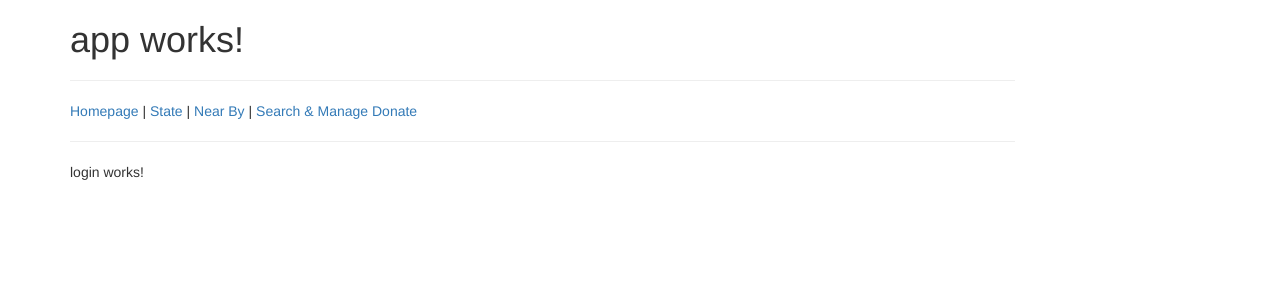
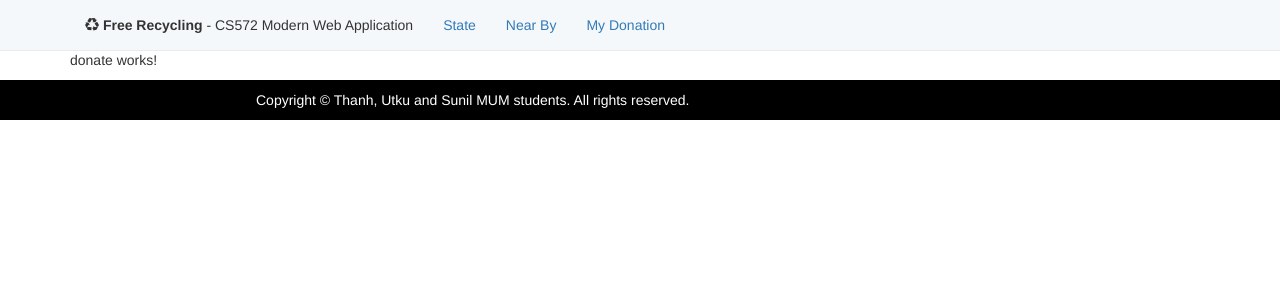
Before and after one commit to itthanhvc/FreeRecycling, an Angular app in the folder client-side/: page /mydonate in a window 1280 px wide. Before the commit this address led to /login. Shown: the top 300 px of the page. Built offline with nearby package versions, Linux system fonts and the light colour scheme.

Commit message:
change to consistency

```diff
--- a/client-side/src/app/app.component.html
+++ b/client-side/src/app/app.component.html
@@ -1,14 +1,41 @@
-<div class="container">
-    <div class="row">
-        <div class="col-xs-10">
-            <h1>{{title}}</h1>
-            <hr>
-            <a [routerLink]="['']">Homepage</a> |
-            <a [routerLink]="['state']">State</a> |
-            <a [routerLink]="['nearby']">Near By</a> |
-            <a [routerLink]="['donate']">Search & Manage Donate</a>
-            <hr>
-            <router-outlet></router-outlet>
-        </div>
+<header class="topBanner">
+  <!--class="topBanner"-->
+  <div class="container">
+    <nav>
+      <ul class="nav navBar nav-left">
+        <li>
+          <span><i class="fa fa-recycle"></i> <strong> Free Recycling</strong> - CS572 Modern Web Application </span>
+        </li>
+      </ul>
+      <ul class="nav navBars">
+        <li>
+          <button type="button" ng-click="collapse()"><i class="fa fa-bars"></i></button>
+        </li>
+
+      </ul>
+      <ul class="nav navBar nav-left" ng-class="activeClass" data-menu-highlighter data-highlight-class-name="active">
+        <li>
+          <a [routerLink]="['']" routerLinkActive="active">State</a> </li>
+        <li>
+          <a [routerLink]="['nearby']" routerLinkActive="active">Near By</a> </li>
+        <li>
+          <a [routerLink]="['mydonate']" routerLinkActive="active">My Donation</a>
+        </li>
+      </ul>
+    </nav>
+  </div>
+</header>
+<div>
+  <div class="appContent">
+    <div class="container">
+      <div class="slide-animation">
+        <router-outlet></router-outlet>
+      </div>
     </div>
+  </div>
 </div>
+
+<footer>
+  <p>Copyright © Thanh, Utku and Sunil MUM students. All rights reserved.
+  </p>
+</footer>
--- a/client-side/src/app/app.component.ts
+++ b/client-side/src/app/app.component.ts
@@ -3,7 +3,7 @@ import { Component } from '@angular/core';
 @Component({
   selector: 'app-root',
   templateUrl: './app.component.html',
-  styleUrls: ['./app.component.css']
+  styleUrls: ['./css/Main.css','./css/utilities.css']
 })
 export class AppComponent {
   title = 'app works!';
--- a/client-side/src/app/app.module.ts
+++ b/client-side/src/app/app.module.ts
@@ -5,9 +5,9 @@ import { HttpModule } from '@angular/http';
 
 import { AppComponent } from './app.component';
 import { LoginComponent } from './login/login.component';
-import { myRoutes} from './app.routes';
+import { myRoutes } from './app.routes';
 import { StateComponent } from './state/state.component';
-import { DonateComponent } from './donate/donate.component';
+import { MyDonationComponent } from './my-donation/my-donation.component';
 import { NearByComponent } from './near-by/near-by.component';
 
 @NgModule({
@@ -16,7 +16,7 @@ import { NearByComponent } from './near-by/near-by.component';
     LoginComponent,
     LoginComponent,
     StateComponent,
-    DonateComponent,
+    MyDonationComponent,
     NearByComponent
   ],
   imports: [
--- a/client-side/src/app/app.routes.ts
+++ b/client-side/src/app/app.routes.ts
@@ -1,7 +1,7 @@
 import { RouterModule, Routes } from "@angular/router";
 
 import { StateComponent } from "./state/state.component";
-import { DonateComponent } from "./donate/donate.component";
+import { MyDonationComponent } from "./my-donation/my-donation.component";
 import { LoginComponent } from "./login/login.component";
 import { NearByComponent } from "./near-by/near-by.component";
 
@@ -10,7 +10,7 @@ import { NearByComponent } from "./near-by/near-by.component";
 const MY_ROUTES: Routes = [
     { path: '', component: StateComponent },
     { path: 'login', component: LoginComponent },
-    { path: 'donate', component: DonateComponent },
+    { path: 'mydonate', component: MyDonationComponent },
     { path: 'nearby', component: NearByComponent },
     { path: '**', redirectTo: '/login' }
 ];
--- /dev/null
+++ b/client-side/src/app/css/Main.css
@@ -0,0 +1,277 @@
+/*
+To change this license header, choose License Headers in Project Properties.
+To change this template file, choose Tools | Templates
+and open the template in the editor.
+*/
+/*
+    Created on : Nov 21, 2016, 11:25:04 AM
+    Author     : ThanhVan
+    Description: This file handles these styles for entired project
+*/
+/********************************************Elements********************************************/
+html {
+    font-size: 10px;
+    -webkit-tap-highlight-color: rgba(0,0,0,0);
+}
+
+body {
+    font-family: "Helvetica Neue",Helvetica,Arial,sans-serif;;
+    font-size: 14px;
+    line-height: 1.42857143;
+    color: #333;
+    background-color: #FFF;
+    padding:0px;
+    margin:0px;
+}
+header{
+    background-color: #FFF;
+}
+ul.topnav {
+    list-style-type: none;
+    margin: 0;
+    padding: 0;
+    overflow: hidden;
+    background-color: #333;
+}
+
+ul.topnav li {float: left;}
+
+ul.topnav li a {
+    display: inline-block;
+    color: #f2f2f2;
+    text-align: center;
+    padding: 14px 16px;
+    text-decoration: none;
+    transition: 0.3s;
+    font-size: 17px;
+}
+
+ul.topnav li a:hover {background-color: #555;}
+
+ul.topnav li.icon {display: none;}
+/********************************************Custom Class********************************************/
+/* Animations */
+.slide-animation-container {
+    position: relative;
+}
+
+.slide-animation.ng-enter, .slide-animation.ng-leave {
+    -moz-transition: 0.5s linear all;
+    -o-transition: 0.5s linear all;
+    -webkit-transition: 0.5s linear all;
+    transition: 0.5s linear all;
+    position: relative;
+    /*top: 0;
+    left: 0;
+    right: 0;*/
+    height: 1000px;
+}
+
+.slide-animation.ng-enter {
+    z-index: 100;
+    left: 100px;
+    opacity: 0;
+}
+
+.slide-animation.ng-enter.ng-enter-active {
+    left: 0;
+    opacity: 1;
+}
+
+.slide-animation.ng-leave {
+    z-index: 101;
+    opacity: 1;
+    left: 0;
+}
+
+.slide-animation.ng-leave.ng-leave-active {
+    left: -100px;
+    opacity: 0;
+}
+.topBanner{
+    -webkit-backface-visibility: hidden;
+    backface-visibility: hidden;
+    background-color: #F5F8FA;
+    border-bottom: 1px solid #e1e8ed;
+    border-bottom: 1px solid rgba(0,0,0,0.05);
+    position: fixed;
+    top: 0;
+    right: 0;
+    left: 0;
+    z-index: 1000;
+    min-height: 45px;
+}
+.appContent{
+    margin-top: 50px;
+}
+.container {
+    padding-right: 15px;
+    padding-left: 15px;
+    margin-right: auto;
+    margin-left: auto;
+    overflow: hidden;
+}
+.nav {
+    margin-bottom: 0;
+    padding-left: 0;
+    list-style: none;
+}
+.nav > li {
+    position: relative;
+    display: block;
+}
+.nav > li > a {
+    position: relative;
+    display: block;
+    padding: 15px 15px;
+    text-decoration: none;
+}
+.nav > li > span {
+    position: relative;
+    display: block;
+    padding: 15px 15px;
+}
+.nav > li > a:hover,
+.nav > li > a:focus {
+    text-decoration: none;
+    background-color: #eeeeee;
+}
+.nav > li.disabled > a {
+    color: #777777;
+}
+.nav > li.disabled > a:hover,
+.nav > li.disabled > a:focus {
+    color: #777777;
+    text-decoration: none;
+    background-color: transparent;
+    cursor: not-allowed;
+}
+.nav ul{
+    list-style: none;
+}
+.navBar{
+    display: block;
+    height: auto!important;
+    padding-bottom: 0;
+    overflow: visible!important;
+    margin-top: 0;
+}
+.navBar > li{
+    float: left;
+}
+.nav-left{
+    float: left;
+}
+.nav-right{
+    float: right;
+}
+.nav-right.collapse.in{
+    display: block;
+}
+
+.navBars{
+    display: none;
+}
+
+footer p{
+    clear:both;
+    background-color: #000;
+    color: #fff;
+    padding-top: 10px;
+    padding-bottom: 10px;
+    padding-left: 20%;
+    vertical-align: middle;
+    margin-bottom: 0px;
+}
+div.banner{
+    background: #59CAFD url(../images/twitter-banner.jpg) no-repeat center;
+    height: 200px;
+    background-size: 100% 100%;
+    font-size: 20px;
+    position:relative;
+    padding:0px;
+    margin:0px;
+}
+div.bannerBackground{
+    background-color: #59CAFD;
+}
+div.banner div{
+    width: auto;
+    height: 5%;
+    position: absolute;
+    top:47%;
+    left:42%;
+    font-family: Arial, Helvetica, sans-serif;
+}
+div.banner div span{
+    display:inline;
+    border: 1px solid black;
+    padding: 5px;
+
+}
+
+#map{
+    height: 400px!important;
+}
+/******************************************** Media ********************************************/
+/*Specific handler for media based on screen width*/
+@media (min-width: 768px){
+    .container > navBar{
+        margin-right: 0;
+        margin-left: 0;
+    }
+}
+/*Container Media*/
+@media (min-width: 768px) {
+    .container {
+        width: 750px;
+    }
+}
+@media (min-width: 992px) {
+    .container {
+        width: 970px;
+    }
+}
+@media (min-width: 1200px) {
+    .container {
+        width: 1170px;
+    }
+}
+@media screen and (max-width:680px) {
+    ul.topnav li:not(:first-child) {display: none;}
+    ul.topnav li.icon {
+        float: right;
+        display: inline-block;
+    }
+}
+@media screen and (max-width: 412px){
+    .nav-right{
+        display: none;
+        float: none;
+    }
+    .navBars{
+        display: block;
+        float: right;
+    }
+    .nav-right li{
+        width: 100%;
+        text-align: center;
+    }
+}
+
+@media screen and (max-width:680px) {
+    ul.topnav.responsive {position: relative;}
+    ul.topnav.responsive li.icon {
+        position: absolute;
+        right: 0;
+        top: 0;
+    }
+    ul.topnav.responsive li {
+        float: none;
+        display: inline;
+    }
+    ul.topnav.responsive li a {
+        display: block;
+        text-align: left;
+    }
+}
--- /dev/null
+++ b/client-side/src/app/css/Utilities.css
@@ -0,0 +1,36 @@
+/*
+To change this license header, choose License Headers in Project Properties.
+To change this template file, choose Tools | Templates
+and open the template in the editor.
+*/
+/*
+    Created on : Nov 21, 2016, 11:25:04 AM
+    Author     : ThanhVan
+    Description: This file handles these styles for Utilites purpose
+*/
+.avatar {
+    width: 48px;
+    height: 48px;
+    border-radius: 5px;
+}
+.nav.navBar.nav-right > .active > a{
+    background-color: #efefef;
+    -webkit-box-shadow: none;
+    box-shadow: none;
+    color: #808080;
+}
+.padding-top10{
+    padding-top: 10px;
+}
+/* wcOverlay directive CSS styles */
+.overlayContainer { display: none;}
+.overlayBackground {
+    top:0px; left:0px;
+    padding-left:100px;
+    position:absolute;
+    z-index:1000;
+    height:100%;
+    width:100%;
+    background-color:#808080;
+    opacity:0.4;}
+.overlayContent { position:absolute; border: 1px solid #000; background-color:#fff; font-weight: bold;height: 60px;width: 300px;z-index:1000;text-align:center;}
--- a/client-side/src/app/donate/donate.component.ts
+++ /dev/null
@@ -1,15 +0,0 @@
-import { Component, OnInit } from '@angular/core';
-
-@Component({
-  selector: 'app-donate',
-  templateUrl: './donate.component.html',
-  styleUrls: ['./donate.component.css']
-})
-export class DonateComponent implements OnInit {
-  title:string = "Donation";
-  constructor() { }
-
-  ngOnInit() {
-  }
-
-}
--- /dev/null
+++ b/client-side/src/app/my-donation/my-donation.component.ts
@@ -0,0 +1,15 @@
+import { Component, OnInit } from '@angular/core';
+
+@Component({
+  selector: 'app-my-donation',
+  templateUrl: './my-donation.component.html',
+  styleUrls: ['./my-donation.component.css']
+})
+export class MyDonationComponent implements OnInit {
+  title:string = "Donation";
+  constructor() { }
+
+  ngOnInit() {
+  }
+
+}
--- a/client-side/src/index.html
+++ b/client-side/src/index.html
@@ -1,5 +1,6 @@
 <!doctype html>
 <html>
+
 <head>
   <meta charset="utf-8">
   <title>Free Recycling</title>
@@ -7,10 +8,13 @@
 
   <meta name="viewport" content="width=device-width, initial-scale=1">
   <link rel="icon" type="image/x-icon" href="favicon.ico">
-  <link rel="stylesheet" href="https://maxcdn.bootstrapcdn.com/bootstrap/3.3.7/css/bootstrap.min.css" integrity="sha384-BVYiiSIFeK1dGmJRAkycuHAHRg32OmUcww7on3RYdg4Va+PmSTsz/K68vbdEjh4u" crossorigin="anonymous">
+  <link rel="stylesheet" href="https://maxcdn.bootstrapcdn.com/bootstrap/3.3.7/css/bootstrap.min.css" integrity="sha384-BVYiiSIFeK1dGmJRAkycuHAHRg32OmUcww7on3RYdg4Va+PmSTsz/K68vbdEjh4u"
+    crossorigin="anonymous">
+  <link rel="stylesheet" href="https://maxcdn.bootstrapcdn.com/font-awesome/4.7.0/css/font-awesome.min.css" crossorigin="anonymous">
+</head>
 
-</head>
 <body>
   <app-root>Loading...</app-root>
 </body>
+
 </html>
```
Also changed, not shown: client-side/src/app/css/spinner.css (added, +65 -0 lines), client-side/src/app/my-donation/my-donation.component.css (added), client-side/src/app/my-donation/my-donation.component.html (renamed from client-side/src/app/donate/donate.component.html).
